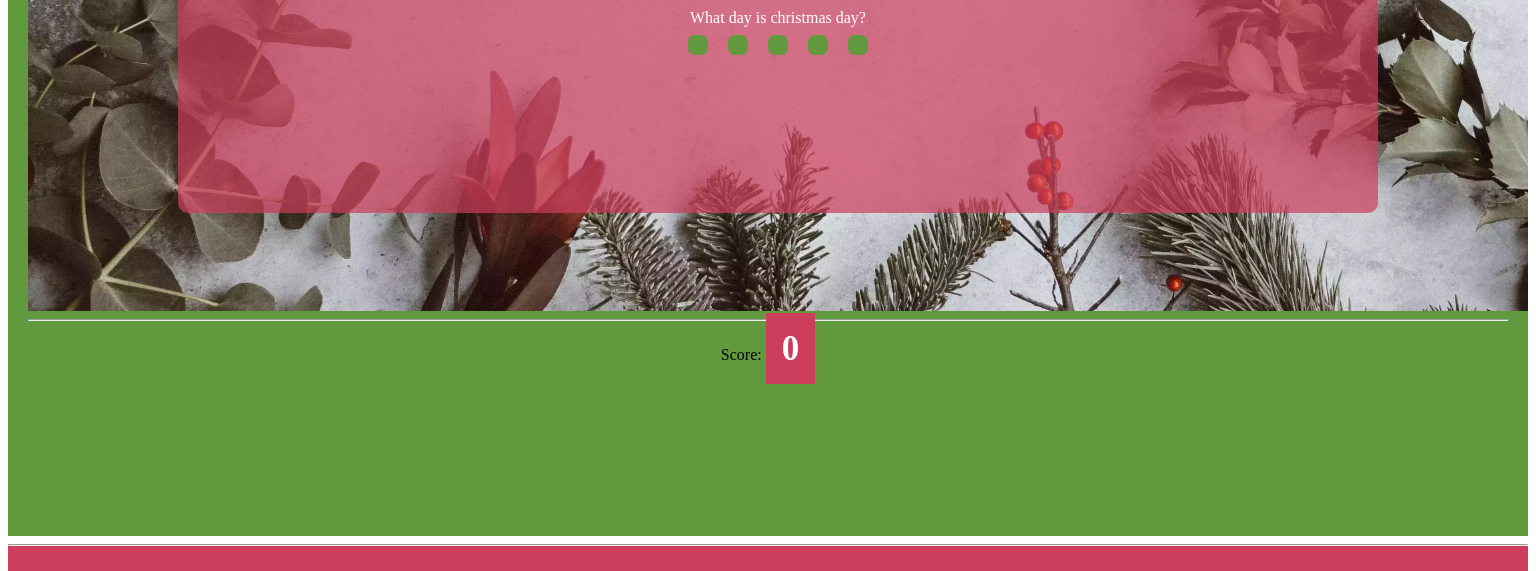
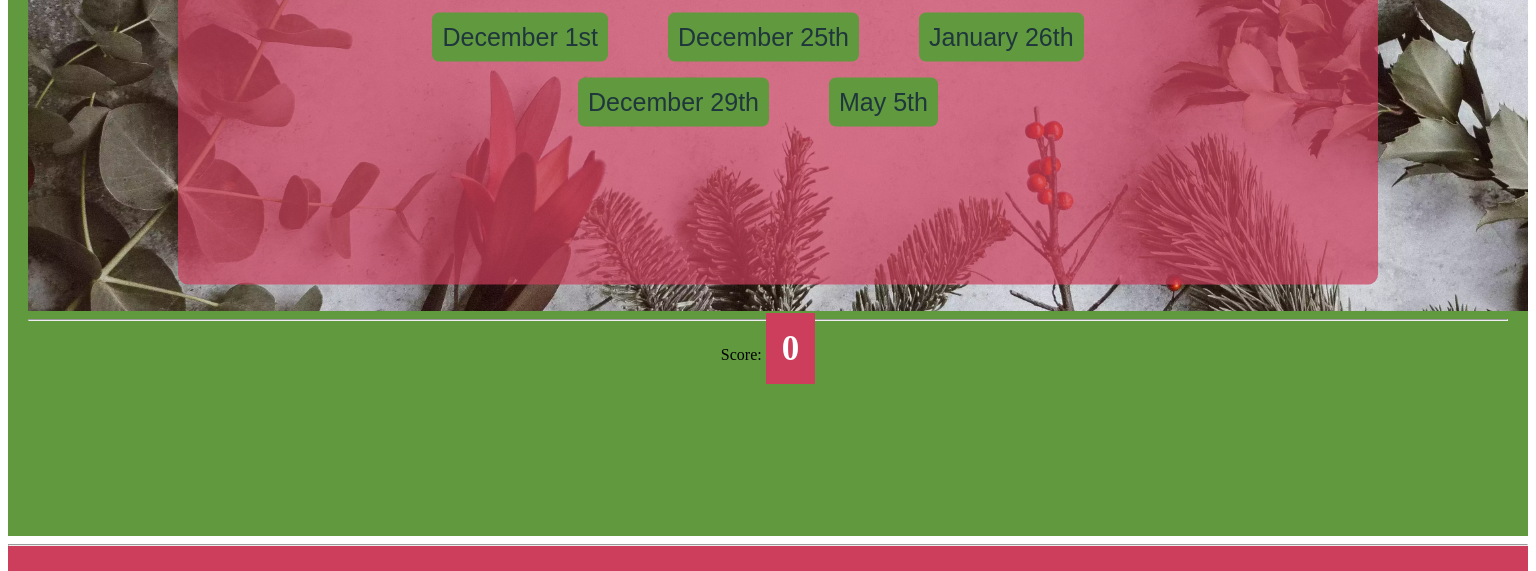
Before and after one commit to creepersguitar/CodeInstitute-Project-2, a plain HTML site: page index.html in a window 1536 px wide. Shown: the part 529-1100 px from the top of the page. Drawn offline with Linux system fonts and the light colour scheme.

Commit message:
changed spelling on variables in both css and js

```diff
--- a/assets/css/style.css
+++ b/assets/css/style.css
@@ -36,7 +36,7 @@ main {
     width: 80%;
 }
 
-#Question {
+#question {
     font-size: 24px;
     margin-bottom: 20px;
 }
@@ -132,32 +132,32 @@ footer {
         margin-top: 5%;
         padding: 10%;
     }
-    #Answer1 {
+    #answerOne {
         margin-right: 3rem;
         padding: 10px;
         font-size: 25px;
     }
-    #Answer2 {
+    #answerTwo {
         margin-right: 3rem;
         padding: 10px;
         font-size: 25px;
     }
-    #Answer3 {
+    #answerThree {
         margin-right: 3rem;
         padding: 10px;
         font-size: 25px;
     }
-    #Answer4 {
+    #answerFour {
         margin-right: 3rem;
         padding: 10px;
         font-size: 25px;
     }
-    #Answer5 {
+    #answerFive {
         margin-right: 3rem;
         padding: 10px;
         font-size: 25px;
     }
-    #Question {
+    #question {
         font-size: 40px;
     }
     header h2 {
--- a/assets/javascript/script.js
+++ b/assets/javascript/script.js
@@ -1,10 +1,10 @@
 // getters
 const question = document.getElementById("question");
-const answer1 = document.getElementById("Answer1");
-const answer2 = document.getElementById("Answer2");
-const answer3 = document.getElementById("Answer3");
-const answer4 = document.getElementById("Answer4");
-const answer5 = document.getElementById("Answer5");
+const answer1 = document.getElementById("answerOne");
+const answer2 = document.getElementById("answerTwo");
+const answer3 = document.getElementById("answerThree");
+const answer4 = document.getElementById("answerFour");
+const answer5 = document.getElementById("answerFive");
 const score = document.getElementById("score");
 const again = document.getElementById("play-Again");
 
```
